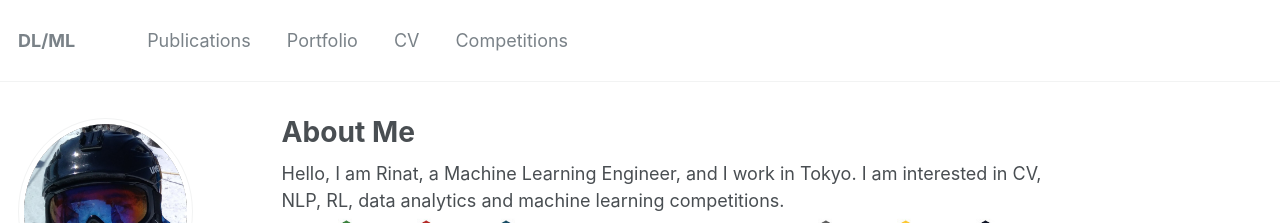
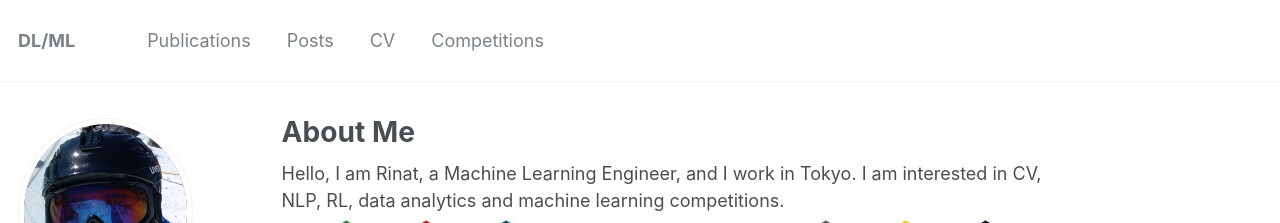
Before and after one commit to Xrenya/xrenya.github.io, a Jekyll site: the page built from _pages/about.md, in a window 1280 px wide. Shown: the top 223 px of the page. Built offline with Jekyll 4.4.1, drawn with Linux system fonts in a browser that asks for light colours.

Commit message:
Update navigation.yml

```diff
--- a/_data/navigation.yml
+++ b/_data/navigation.yml
@@ -3,8 +3,8 @@ main:
   - title: "Publications"
     url: /publications/
 
-  - title: "Portfolio"
-    url: /portfolio/
+  - title: "Posts"
+    url: /posts/
 
   - title: "CV"
     url: /cv/
```
